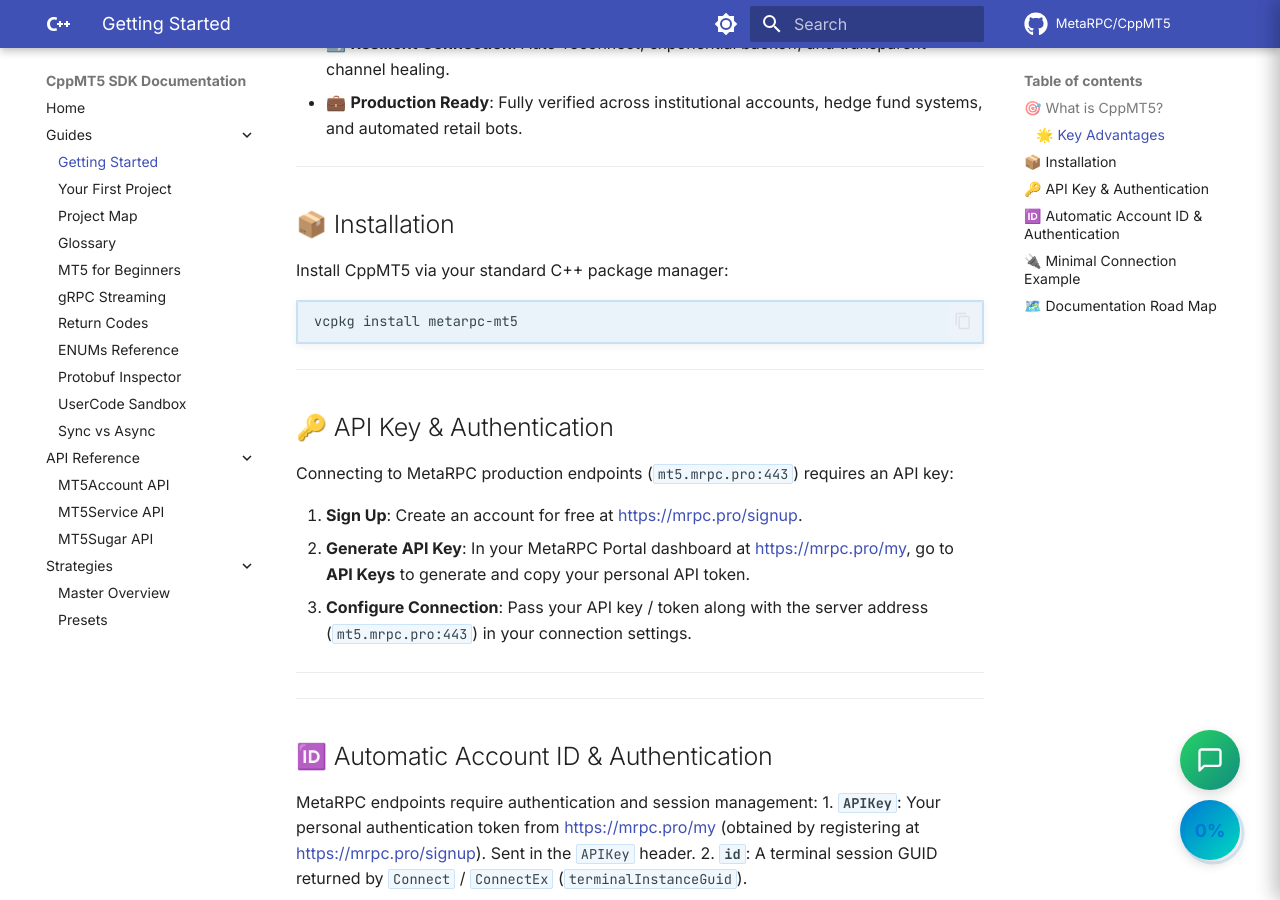
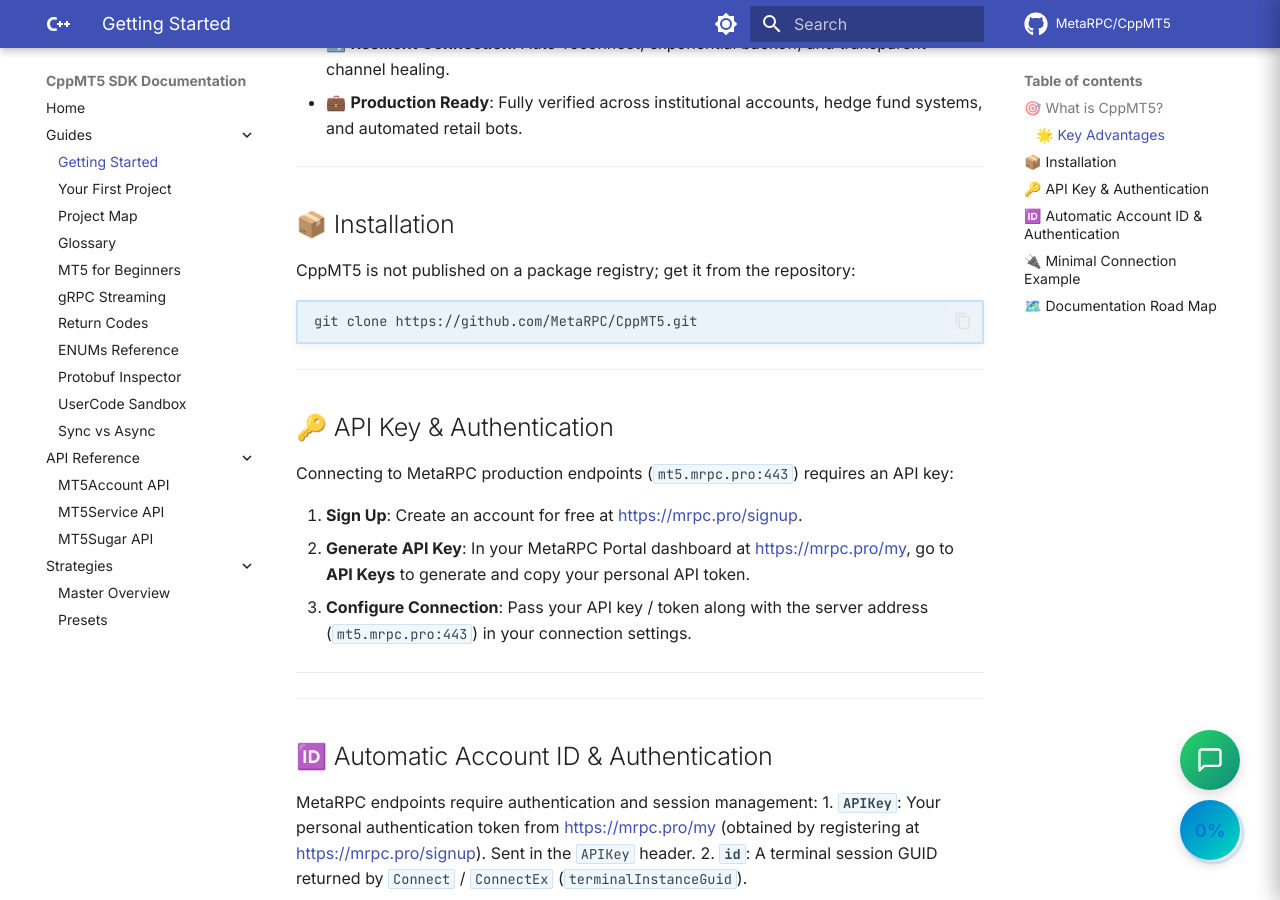
Before and after one commit to MetaRPC/CppMT5, an MkDocs documentation site: the page built from docs/All_Guides/GETTING_STARTED.md, in a window 1280 px wide and 900 px high, scrolled down 590 px. Built offline with MkDocs 1.6.1 and Material for MkDocs 9.7.7, drawn with Linux system fonts in a browser that asks for light colours; comment, search, counter and statistics services are not loaded.

Commit message:
docs: the install commands are the ones that work
The package is not on a package registry (vcpkg, crates.io, rubygems, NuGet, Maven Central, npm or PyPI as the case may be),
so the guide shows how it is installed from this repository. Same commands as the hub at https://mrpc.pro/sandbox-apis.

Co-Authored-By: Claude Sonnet 5.5 <noreply@anthropic.com>

````diff
--- a/docs/All_Guides/GETTING_STARTED.md
+++ b/docs/All_Guides/GETTING_STARTED.md
@@ -18,10 +18,10 @@
 
 ## 📦 Installation
 
-Install CppMT5 via your standard C++ package manager:
+CppMT5 is not published on a package registry; get it from the repository:
 
 ```bash
-vcpkg install metarpc-mt5
+git clone https://github.com/MetaRPC/CppMT5.git
 ```
 
 ---
````
Also changed, not shown: README.md (+1 -1 lines), docs/All_Guides/Your_First_Project.md (+2 -2 lines).
